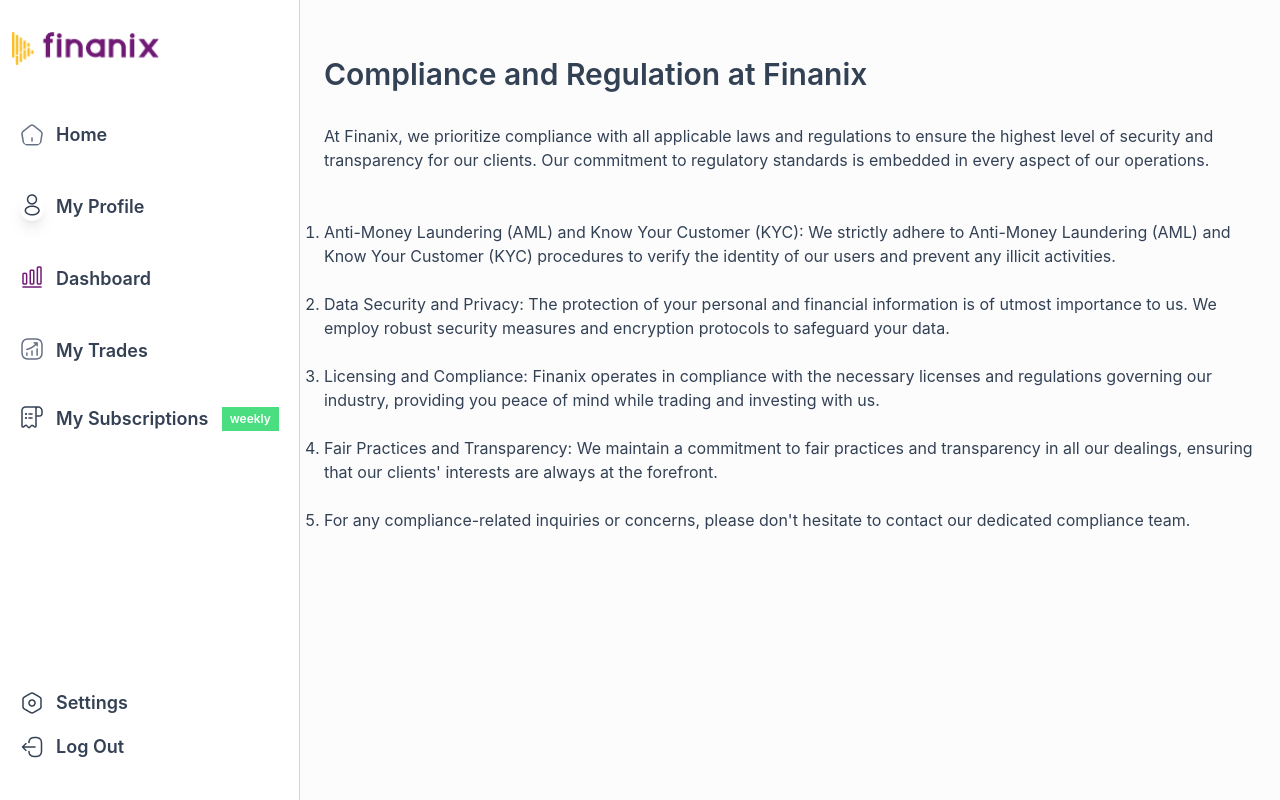
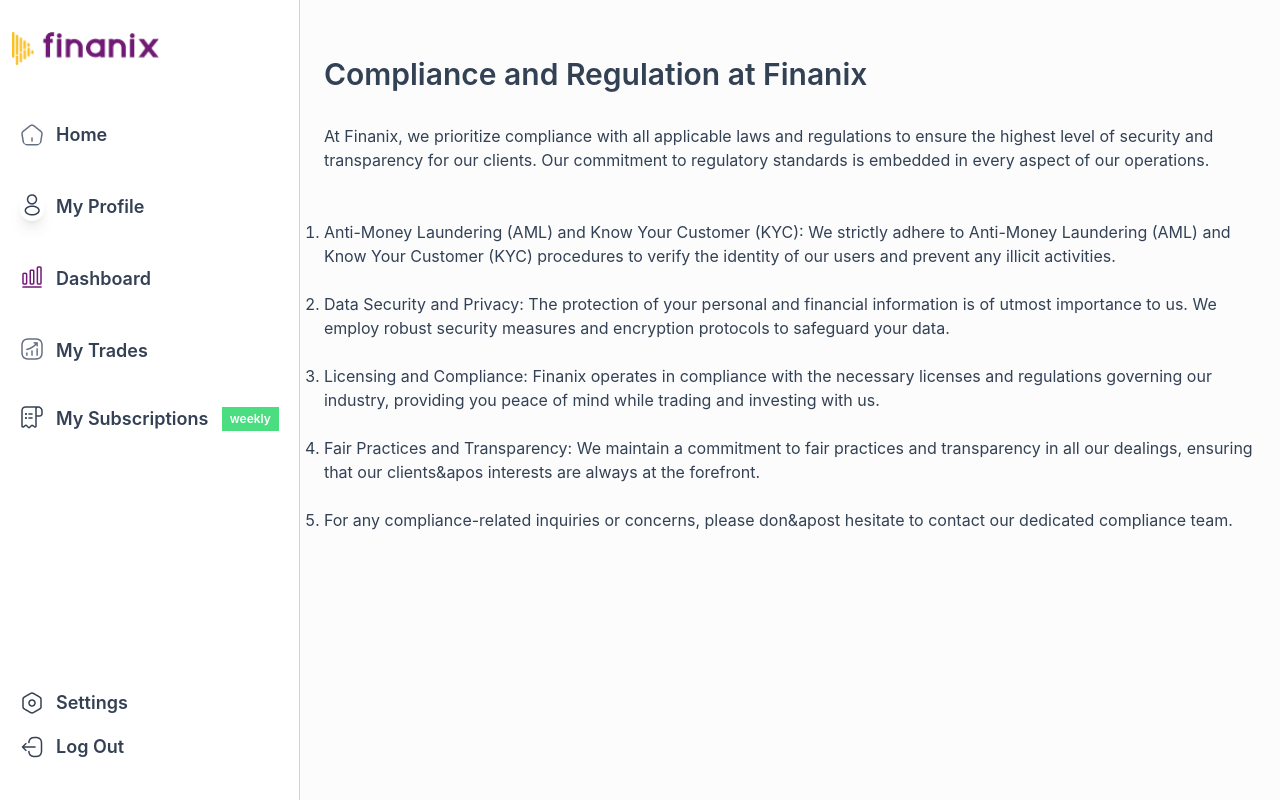
Before and after one commit to HelixgadeTechnologies/finanix-landingpage, a Next.js app: page /compliance in a window 1280 px wide. Shown: the top 800 px of the page. Built offline with nearby package versions, Linux system fonts and the light colour scheme.

Commit message:
fixed quotes problem

```diff
--- a/pages/compliance.js
+++ b/pages/compliance.js
@@ -178,11 +178,11 @@ const Compliance = () => {
               <li>
                 Fair Practices and Transparency: We maintain a commitment to
                 fair practices and transparency in all our dealings, ensuring
-                that our clients' interests are always at the forefront.
+                that our clients&apos interests are always at the forefront.
               </li>
               <li>
-                For any compliance-related inquiries or concerns, please don't
-                hesitate to contact our dedicated compliance team.
+                For any compliance-related inquiries or concerns, please
+                don&apost hesitate to contact our dedicated compliance team.
               </li>
             </ol>
           </div>
```
